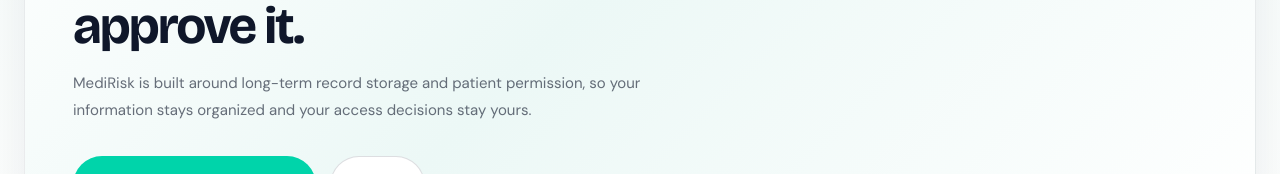
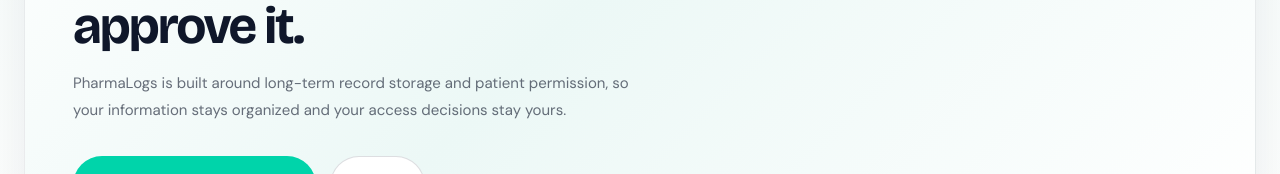
Before and after one commit to voidrlm/capstone, a React (Vite) app in the folder frontend/: page / in a window 1280 px wide. Shown: the part 2546-2720 px from the top of the page. Built offline with nearby package versions, Linux system fonts and the light colour scheme; no server answers.

Commit message:
fix(landing): update CTASection component

```diff
--- a/frontend/src/components/landing/CTASection.tsx
+++ b/frontend/src/components/landing/CTASection.tsx
@@ -59,7 +59,7 @@ export default function CTASection() {
                 maxWidth: "36rem",
               }}
             >
-              MediRisk is built around long-term record storage and patient permission, so your information stays organized and
+              PharmaLogs is built around long-term record storage and patient permission, so your information stays organized and
               your access decisions stay yours.
             </p>
 
```
